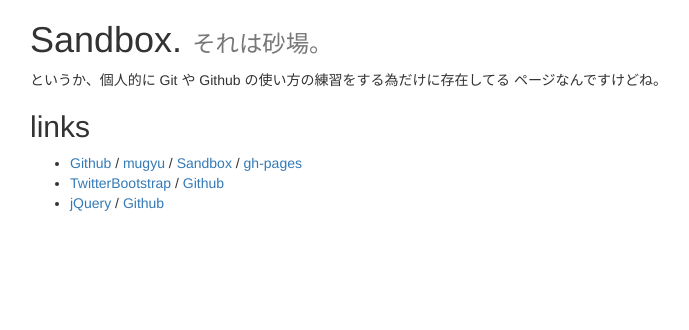
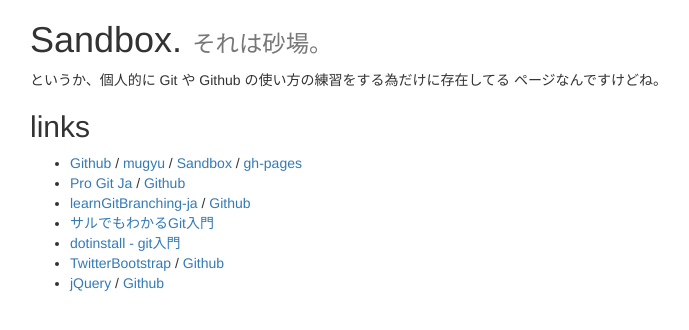
Before and after one commit to mugyu/hello, a plain HTML site: page index.html in a window 1280 px wide. Shown: the whole page, without its empty margins (40-729 px from the left). Drawn offline with nearby package versions, Linux system fonts and the light colour scheme.

Commit message:
Git 操作の参考サイトのリンクを幾つか追加

```diff
--- a/index.html
+++ b/index.html
@@ -30,6 +30,16 @@
 			<a href="https://github.com/mugyu/sandbox/tree/gh-pages">gh-pages</a>
 		</li>
 		<li>
+			<a href="http://git-scm.com/book/ja">Pro Git Ja</a> /
+			<a href="https://github.com/progit/progit/tree/master/ja">Github</a>
+		</li>
+		<li>
+			<a href="http://k.swd.cc/learnGitBranching-ja/">learnGitBranching-ja</a> /
+			<a href="https://github.com/remore/learnGitBranching-ja">Github</a>
+		</li>
+		<li><a href="http://www.backlog.jp/git-guide/">サルでもわかるGit入門</a></li>
+		<li><a href="http://dotinstall.com/lessons/basic_git">dotinstall - git入門</a></li>
+		<li>
 			<a href="http://getbootstrap.com/">TwitterBootstrap</a> /
 			<a href="https://github.com/twbs/bootstrap">Github</a>
 		</li>
```
